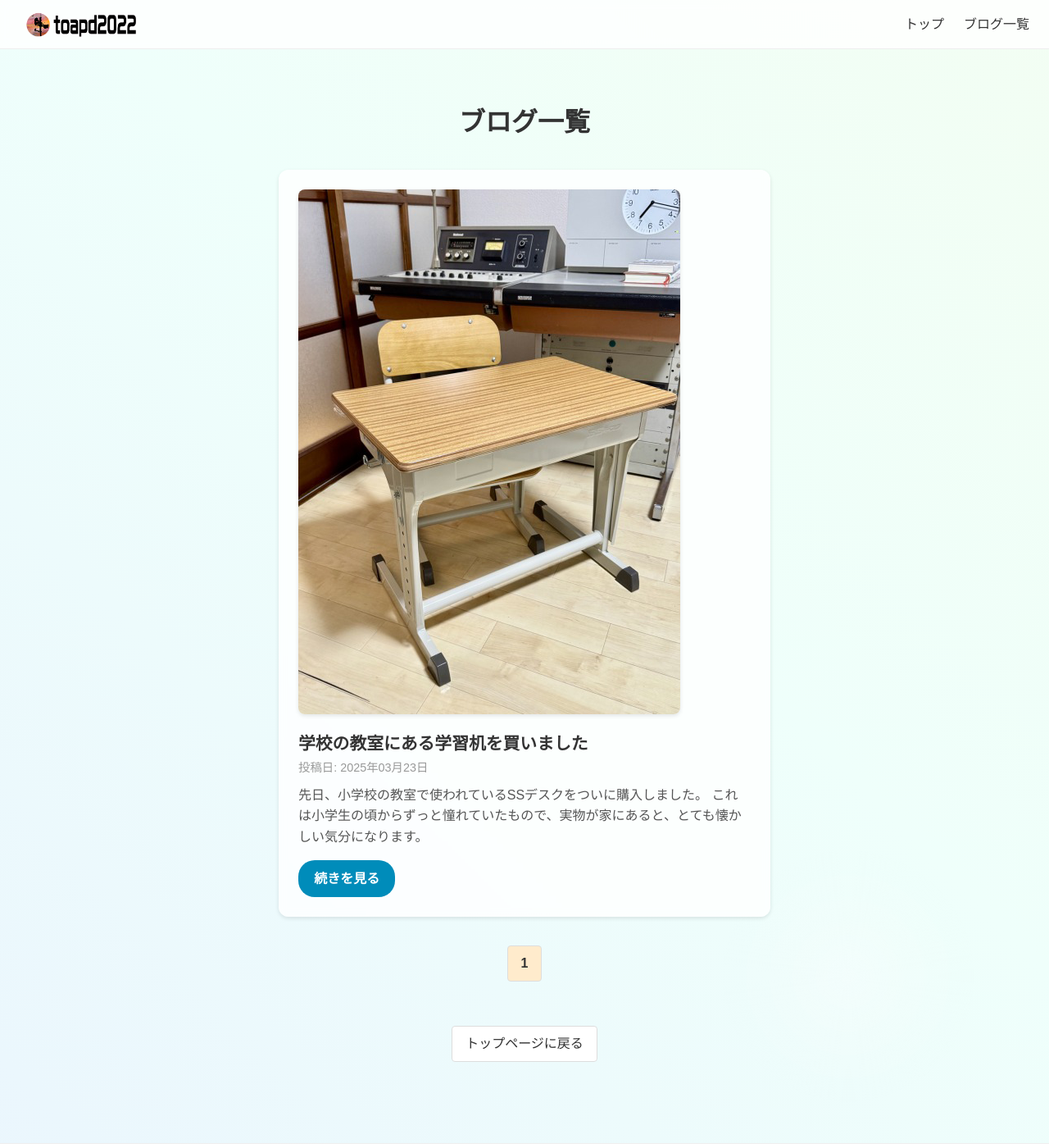
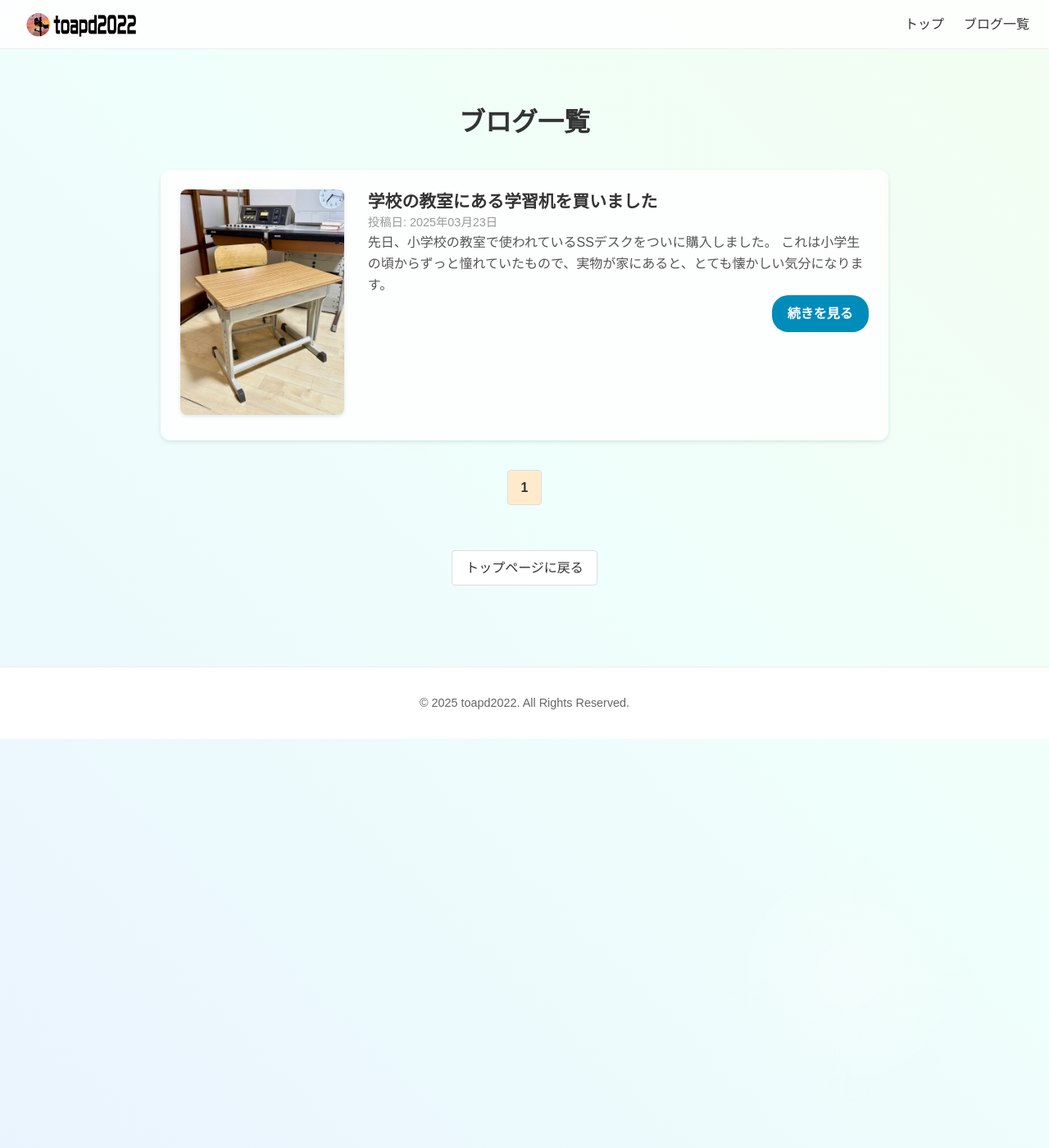
Before and after one commit to toapd2022/toapd2022, a Jekyll site: the page built from blog.html, in a window 1280 px wide and 1400 px high. Shown: the whole window at 82% size. Built offline with Jekyll 4.4.1, drawn with Linux system fonts in a browser that asks for light colours.

Commit message:
Add files via upload

```diff
--- a/blog.html
+++ b/blog.html
@@ -7,18 +7,22 @@ permalink: /blog.html
 <!DOCTYPE html>
 <html lang="ja">
 <head>
-  <meta charset="UTF-8" />
-  <meta name="viewport" content="width=device-width,initial-scale=1.0" />
+  <meta charset="UTF-8">
+  <meta name="viewport" content="width=device-width,initial-scale=1.0">
   <title>{{ page.title }} | toapd2022</title>
 
-  <link rel="icon" type="image/png" href="{{ '/icons/top-logo.png' | relative_url }}" />
-  <link rel="apple-touch-icon" href="{{ '/icons/top-logo.png' | relative_url }}" />
+  <link rel="icon" type="image/png" href="{{ '/icons/logo.png' | relative_url }}">
+  <link rel="apple-touch-icon" href="{{ '/icons/logo.png' | relative_url }}">
 
   <style>
     /* =========================
-       1) ベーススタイル
+       1) ベーススタイル (モバイル想定)
        ========================= */
-    * { margin: 0; padding: 0; box-sizing: border-box; }
+    * {
+      margin: 0;
+      padding: 0;
+      box-sizing: border-box;
+    }
     body {
       font-family: sans-serif, Arial, "Hiragino Kaku Gothic ProN", Meiryo;
       background: linear-gradient(45deg, #FFEFEF, #E7EFFF, #EFFFFB, #F7FCE8);
@@ -32,18 +36,18 @@ permalink: /blog.html
       50%  { background-position: 100% 50%; }
       100% { background-position: 0% 50%; }
     }
+
     a {
       color: #333;
       text-decoration: none;
-      transition: color 0.3s ease;
+      transition: color 0.3s;
     }
     a:hover {
       color: #666;
     }
 
-    /* 背景ふわふわ円アニメ */
-    body::before,
-    body::after {
+    /* 背景ふわふわアニメ */
+    body::before, body::after {
       content: "";
       position: fixed;
       width: 300px; height: 300px;
@@ -62,19 +66,16 @@ permalink: /blog.html
       animation: floatCircle2 30s linear infinite alternate;
     }
     @keyframes floatCircle {
-      0%   { transform: translate(0,0) scale(1); }
+      0%   { transform: translate(0, 0) scale(1); }
       50%  { transform: translate(60vw, 40vh) scale(1.2); }
-      100% { transform: translate(0,0) scale(1); }
+      100% { transform: translate(0, 0) scale(1); }
     }
     @keyframes floatCircle2 {
-      0%   { transform: translate(0,0) scale(1); }
+      0%   { transform: translate(0, 0) scale(1); }
       50%  { transform: translate(-40vw, -30vh) scale(1.1); }
-      100% { transform: translate(0,0) scale(1); }
+      100% { transform: translate(0, 0) scale(1); }
     }
 
-    /* =========================
-       2) ヘッダー
-       ========================= */
     header {
       position: fixed;
       top: 0; left: 0; right: 0;
@@ -91,13 +92,10 @@ permalink: /blog.html
       margin-right: auto;
     }
     .logo img {
-      height: 40px;
-      margin-top: 8px;
+      height: 40px; margin-top: 8px;
     }
     nav ul {
-      display: flex;
-      list-style: none;
-      gap: 1.5rem;
+      display: flex; list-style: none; gap: 1.5rem;
       margin: 0; padding: 0;
     }
     nav li a {
@@ -111,11 +109,12 @@ permalink: /blog.html
       left: 0; bottom: 0;
       width: 0%; height: 2px;
       background: orange;
-      transition: 0.3s ease;
+      transition: width 0.3s;
     }
     nav li a:hover::after {
       width: 100%;
     }
+
     .hamburger {
       display: none;
       flex-direction: column;
@@ -125,24 +124,30 @@ permalink: /blog.html
       cursor: pointer;
     }
     .hamburger span {
-      width: 25px; height: 3px; background: #333; border-radius: 2px;
+      width: 25px; height: 3px;
+      background: #333;
+      border-radius: 2px;
     }
     @media (max-width: 900px) {
-      .hamburger { display: flex; }
+      .hamburger {
+        display: flex;
+      }
       nav {
-        position: absolute; top: 60px; right: 20px;
+        position: absolute;
+        top: 60px; right: 20px;
         background: rgba(255,255,255,0.95);
         backdrop-filter: blur(6px);
-        border-radius: 6px; border: 1px solid #eee;
-        padding: 1rem; display: none;
+        border: 1px solid #eee;
+        border-radius: 6px;
+        padding: 1rem;
+        display: none;
         flex-direction: column; gap: 1rem;
       }
-      nav ul { flex-direction: column; gap: 1rem; }
+      nav ul {
+        flex-direction: column; gap: 1rem;
+      }
     }
 
-    /* =========================
-       3) メイン
-       ========================= */
     main {
       margin: 0 auto;
       padding: 4rem 1rem;
@@ -150,19 +155,19 @@ permalink: /blog.html
       max-width: 920px;
     }
     h1.page-title {
-      font-size: 2rem;
-      margin-bottom: 2rem;
-      text-align: center;
+      font-size: 2rem; margin-bottom: 2rem; text-align: center;
     }
 
-    /* =========================
-       4) ブログ一覧 (1カラム)
-       ========================= */
+    /* ================
+       ブログ一覧
+       (モバイル: 1カラム)
+       ================ */
     .blog-list {
       display: flex;
       flex-direction: column;
       gap: 2rem;
     }
+
     .blog-item {
       background: rgba(255,255,255,0.8);
       backdrop-filter: blur(4px);
@@ -171,52 +176,46 @@ permalink: /blog.html
       box-shadow: 0 2px 5px rgba(0,0,0,0.1);
       transition: transform 0.3s ease, box-shadow 0.3s ease;
       display: flex;
-      flex-direction: column; /* 画像→タイトル→日付→本文→ボタン */
-      align-items: flex-start; /* 左寄せ */
-      max-width: 600px; /* ★ カード幅を小さめにして中央寄せ */
-      margin: 0 auto;   /* 中央寄せ */
+      flex-direction: column;
+      gap: 0.8rem;
     }
     .blog-item:hover {
       transform: translateY(-2px);
       box-shadow: 0 4px 10px rgba(0,0,0,0.1);
     }
 
-    /* カード内の画像を上に */
     .blog-image img {
       width: 100%;
       height: auto;
       border-radius: 8px;
       box-shadow: 0 2px 5px rgba(0,0,0,0.1);
-      margin-bottom: 0.8rem; /* 下に少し余白 */
       object-fit: cover;
     }
 
     .blog-title {
       font-size: 1.3rem;
-      margin-bottom: 0.3rem;
       line-height: 1.4;
     }
     .blog-title a {
-      color: #333; text-decoration: none;
+      color: #333;
+      text-decoration: none;
     }
     .blog-title a:hover {
       text-decoration: underline;
     }
 
     .blog-date {
-      font-size: 0.9rem;
-      color: #999;
-      margin-bottom: 0.5rem;
+      font-size: 0.9rem; color: #999;
     }
+
     .blog-excerpt {
       color: #555;
       line-height: 1.6;
-      margin-bottom: 1rem; /* ボタンと余白 */
     }
 
     .readmore-wrapper {
-      text-align: left; /* 左寄せ */
-      width: 100%;
+      text-align: left;
+      margin-top: auto; /* 他要素のあとに配置 */
     }
     .btn-readmore {
       display: inline-block;
@@ -226,24 +225,24 @@ permalink: /blog.html
       color: #fff;
       font-weight: bold;
       text-decoration: none;
-      transition: background 0.3s ease;
+      transition: background 0.3s ease, transform 0.3s ease;
     }
     .btn-readmore:hover {
       background: #0079a0;
+      transform: translateY(-1px);
+      box-shadow: 0 3px 8px rgba(0,0,0,0.2);
     }
 
-    /* =========================
-       ページネーション (JS擬似)
-       ========================= */
+    /* =============
+       ページネーション
+       ============= */
     .pagination {
       text-align: center;
       margin: 2rem auto 0;
-      display: flex;
-      justify-content: center;
-      gap: 0.5rem;
+      display: flex; justify-content: center; gap: 0.5rem;
       flex-wrap: wrap;
     }
-    .pagination .page-btn {
+    .page-btn {
       display: inline-block;
       margin: 0.2rem;
       padding: 0.5rem 1rem;
@@ -253,19 +252,19 @@ permalink: /blog.html
       text-decoration: none;
       color: #333;
       cursor: pointer;
-      transition: background 0.3s ease;
+      transition: background 0.3s;
     }
-    .pagination .page-btn:hover {
+    .page-btn:hover {
       background: #f0f0f0;
     }
-    .pagination .page-btn.active {
+    .page-btn.active {
       background: #ffebcc;
       font-weight: bold;
     }
 
-    /* =========================
+    /* ============
        フッター
-       ========================= */
+       ============ */
     .footer-nav {
       margin-top: 3rem;
       text-align: center;
@@ -279,7 +278,7 @@ permalink: /blog.html
       border-radius: 4px;
       text-decoration: none;
       color: #333;
-      transition: background 0.3s ease;
+      transition: background 0.3s;
     }
     .footer-nav a:hover {
       background: #f0f0f0;
@@ -291,9 +290,38 @@ permalink: /blog.html
       border-top: 1px solid #eee;
       margin-top: 2rem;
     }
-    footer p {
-      color: #666;
-      font-size: 0.9rem;
+    footer p { color: #666; font-size: 0.9rem; }
+
+    /* =========================
+       4) PC幅以上では2カラム
+       ボタンを右下に配置
+       ========================= */
+    @media (min-width: 900px) {
+      .blog-item {
+        flex-direction: row;   /* 横並び */
+        align-items: flex-start;
+      }
+      .blog-image {
+        flex-shrink: 0;
+        margin-right: 1rem; /* 画像と本文の隙間 */
+      }
+      .blog-image img {
+        width: 200px; /* 横幅固定 */
+        object-fit: cover;
+      }
+      .blog-content {
+        display: flex;
+        flex-direction: column;
+        flex: 1;
+      }
+      .blog-content .blog-title {
+        margin-top: 0;
+      }
+      .blog-content .readmore-wrapper {
+        margin-top: auto;       /* カード下端付近に寄せる */
+        text-align: right;      /* 右寄せ */
+        margin-bottom: 0;       /* 余白調整 */
+      }
     }
   </style>
 </head>
@@ -305,7 +333,6 @@ permalink: /blog.html
         <img src="{{ '/icons/logo.png' | relative_url }}" alt="toapd2022">
       </a>
     </div>
-    <div class="header-right">
     <nav>
       <ul>
         <li><a href="{{ '/' | relative_url }}">トップ</a></li>
@@ -317,7 +344,6 @@ permalink: /blog.html
       <span></span>
       <span></span>
     </button>
-    </div>
   </header>
 
   <!-- メイン -->
@@ -328,37 +354,36 @@ permalink: /blog.html
       <div class="blog-list" id="blogList">
         {% for post in site.posts %}
         <article class="blog-item">
-          <!-- ★ 画像を上に配置 -->
+          <!-- 画像 -->
           {% if post.thumbnail %}
           <div class="blog-image">
             <img src="{{ post.thumbnail | relative_url }}" alt="サムネイル">
           </div>
           {% endif %}
-
+          <!-- 本文ブロック -->
+          <div class="blog-content">
             <h2 class="blog-title">
               <a href="{{ post.url | relative_url }}">{{ post.title }}</a>
             </h2>
-
             {% if post.date %}
               <p class="blog-date">
                 投稿日: {{ post.date | date: "%Y年%m月%d日" }}
               </p>
             {% endif %}
-
             <p class="blog-excerpt">
               {{ post.excerpt | strip_html | truncate: 100 }}
             </p>
-
             <div class="readmore-wrapper">
               <a href="{{ post.url | relative_url }}" class="btn-readmore">
                 続きを見る
               </a>
             </div>
+          </div>
         </article>
         {% endfor %}
       </div>
 
-      <!-- JS用ページネーション -->
+      <!-- ページネーション (JS擬似) -->
       <div class="pagination" id="pagination"></div>
     {% else %}
       <p>まだ記事がありません。</p>
```
Also changed, not shown: other parts of blog.html (+7 -7 lines). Lines whose indentation alone changed are shown as unchanged.
